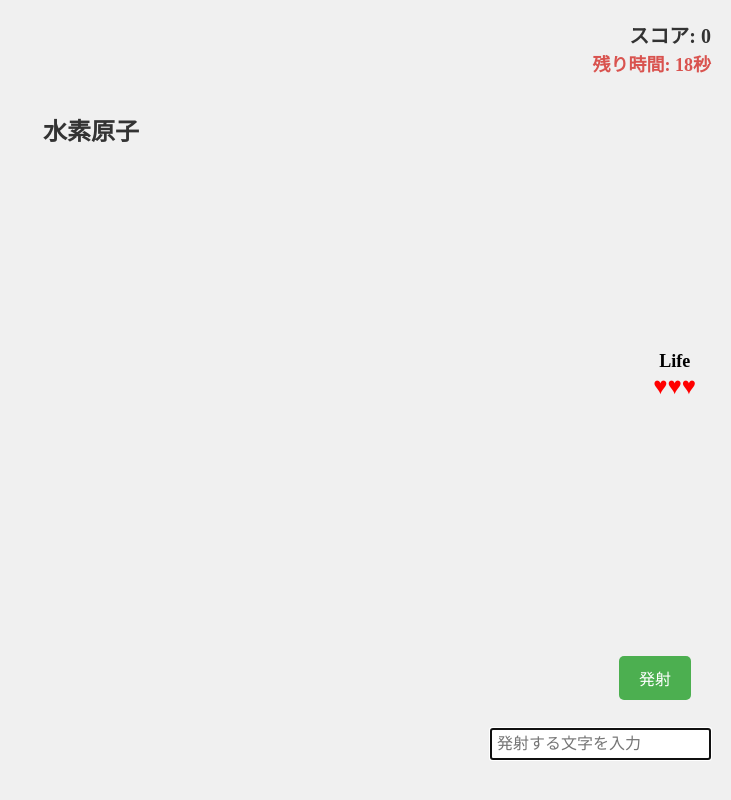
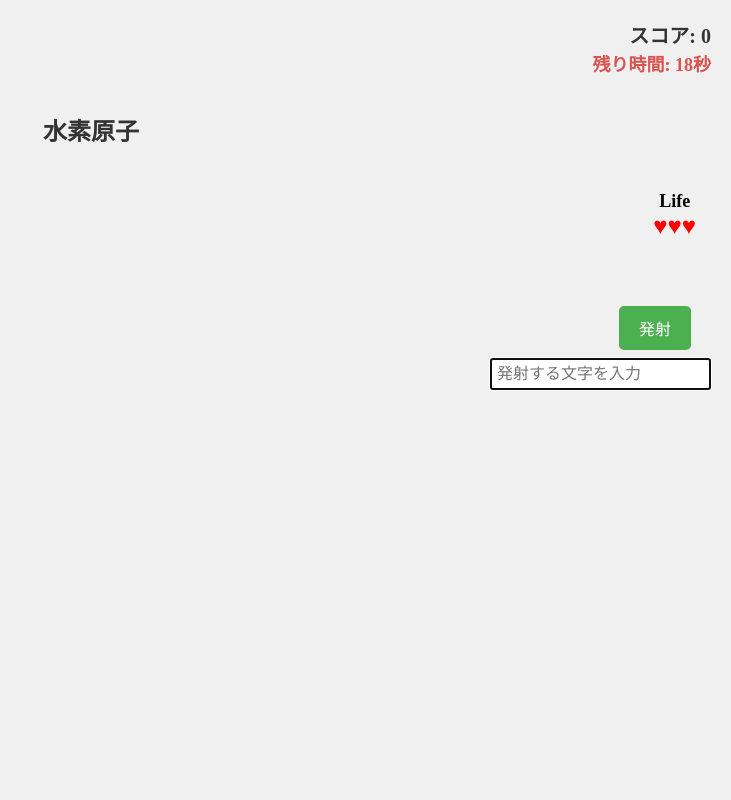
Before and after one commit to 1-1chem/kagakuShootingGame, a plain HTML site: page index.html in a window 1280 px wide. Both pictures are taken after a click on the button "ゲーム開始". Shown: the whole page, without its empty margins (549-1280 px from the left). Drawn offline with Linux system fonts and the light colour scheme.

Commit message:
Update index.html

```diff
--- a/index.html
+++ b/index.html
@@ -79,7 +79,7 @@
 
     #startButton {
       position: absolute;
-      bottom: 80px;
+      bottom: 50%;
       right: 20px;
       padding: 10px;
       font-size: 12px;
@@ -91,7 +91,7 @@
     }
     #inputContainer {
       position: absolute;
-      bottom: 30px;
+      bottom: 50%;
       right: 20px;
       display: flex;
       flex-direction: column;
@@ -106,7 +106,7 @@
 
     #fireButton {
         position: absolute;
-        bottom: 70px; /* 🔴 ボタンを少し上に移動 */
+        bottom: 120%; /* 🔴 ボタンを少し上に移動 */
         right: 20px;
         padding: 10px 20px;
         font-size: 16px;
@@ -120,7 +120,7 @@
     #nextButton {
         display: none;
         position: absolute;
-        bottom: 100px; /* 🔴 ボタンを少し上に移動 */
+        bottom: 58.3%; /* 🔴 ボタンを少し上に移動 */
         right: 40px;
         padding: 10px 20px;
         font-size: 16px;
@@ -163,7 +163,7 @@
     }
   #lifeContainer {
   position: absolute;
-  bottom: 50%; /* 🔴 発射ボタンの上に配置 */
+  bottom: 70%; /* 🔴 発射ボタンの上に配置 */
   right: 35px;
   text-align: center;
 }
```
